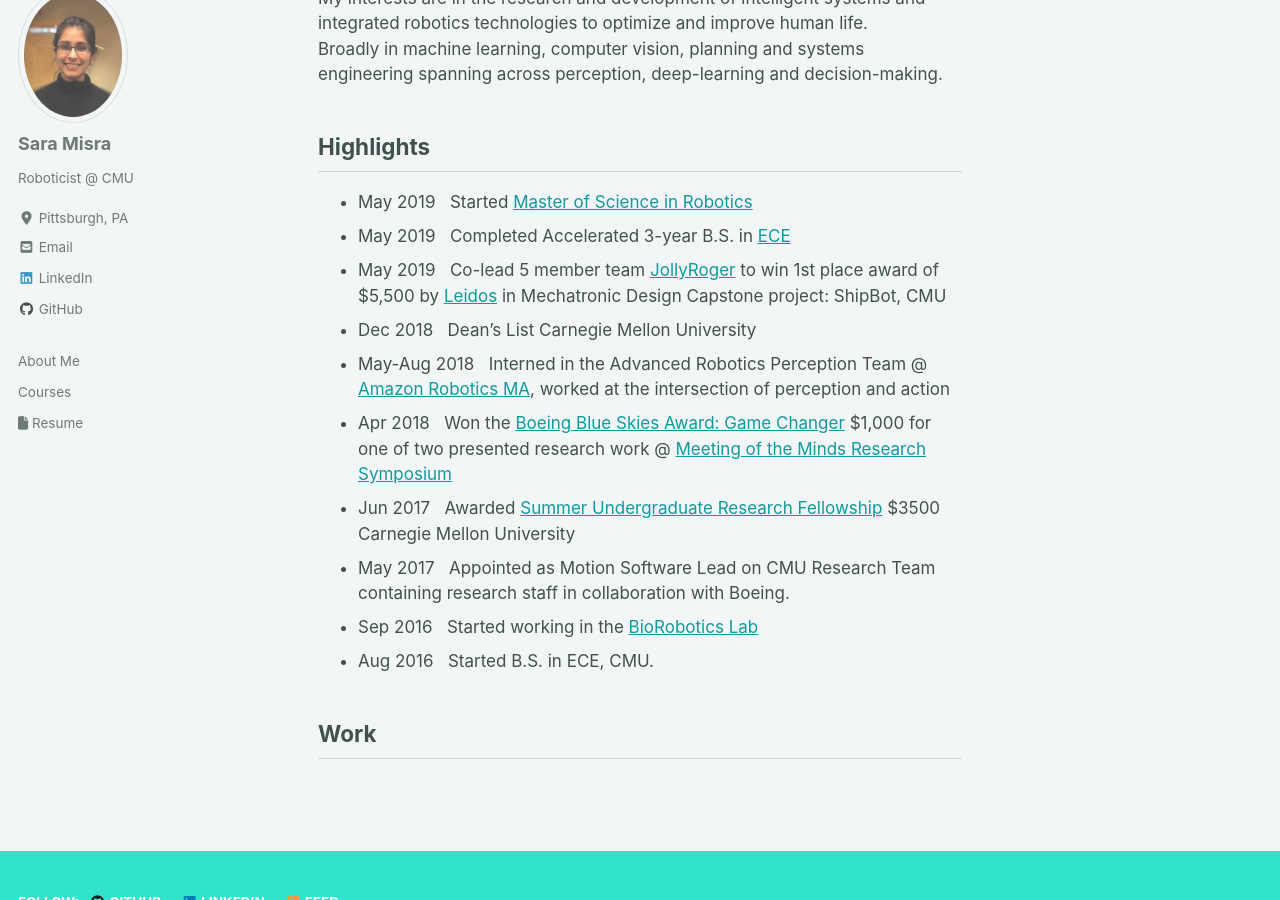
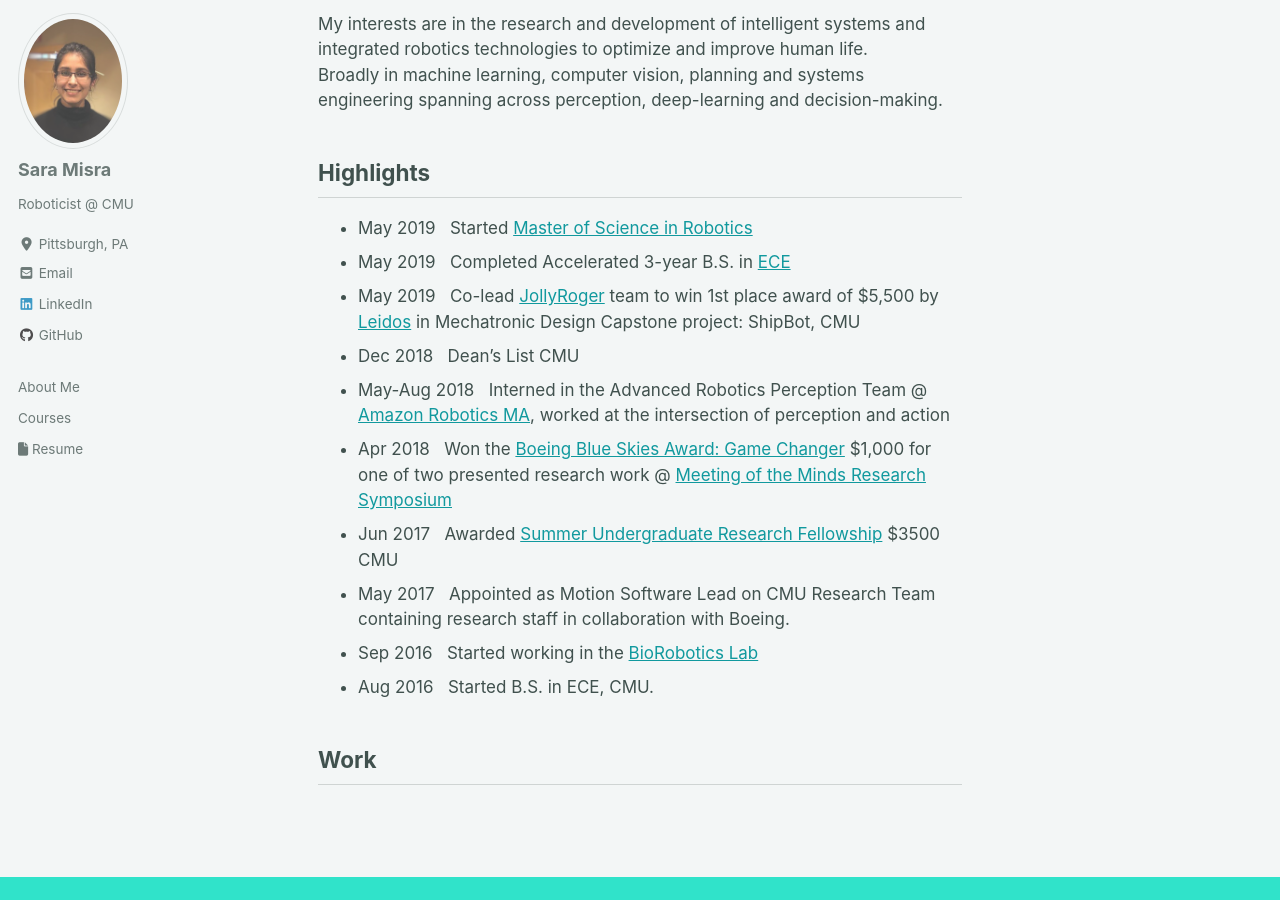
Before and after one commit to saram1sra/saram1sra.github.io, a Jekyll site: the page built from index.html, in a window 1280 px wide and 900 px high, scrolled down 291 px. Built offline with Jekyll 4.4.1, drawn with Linux system fonts in a browser that asks for light colours; cached includes are drawn as plain includes; nearby versions of some CDN libraries; the list of posts is cut into pages by our own code.

Commit message:
corrections

```diff
--- a/index.html
+++ b/index.html
@@ -2,7 +2,7 @@
 layout: single
 author_profile: true
 ---
-<p><b>Site in Progress</b></p>
+<p style="font-size: 20px" ><b><center>Site in Progress</center></b></p>
 
 <p style="font-size:17px">
 I am a Robotics Research Master's student in the <a href='https://www.ri.cmu.edu/'>Robotics Institute</a>,
@@ -19,11 +19,11 @@
 <ul>
     <li style="font-size:17px">May 2019 &nbsp Started <a href="https://www.ri.cmu.edu/education/academic-programs/master-of-science-robotics/">Master of Science in Robotics</a></li>
     <li style="font-size:17px">May 2019 &nbsp Completed Accelerated 3-year B.S. in <a href="https://www.ece.cmu.edu/">ECE</a></li>
-    <li style="font-size:17px">May 2019 &nbsp Co-lead 5 member team <a href="https://sites.google.com/view/cmu-jollyroger/home">JollyRoger</a> to win 1st place award of $5,500 by <a href="https://www.leidos.com/">Leidos</a> in Mechatronic Design Capstone project: ShipBot, CMU</li>
-    <li style="font-size:17px">Dec 2018 &nbsp Dean’s List Carnegie Mellon University</li>
+    <li style="font-size:17px">May 2019 &nbsp Co-lead <a href="https://sites.google.com/view/cmu-jollyroger/home">JollyRoger</a> team to win 1st place award of $5,500 by <a href="https://www.leidos.com/">Leidos</a> in Mechatronic Design Capstone project: ShipBot, CMU</li>
+    <li style="font-size:17px">Dec 2018 &nbsp Dean’s List CMU</li>
     <li style="font-size:17px">May-Aug 2018 &nbsp Interned in the Advanced Robotics Perception Team @ <a href="https://www.amazonrobotics.com/#/">Amazon Robotics MA</a>, worked at the intersection of perception and action</li>
     <li style="font-size:17px">Apr 2018 &nbsp Won the <a href="https://www.cmu.edu/uro/MoM/2018-award-winners.html">Boeing Blue Skies Award: Game Changer</a> $1,000 for one of two presented research work @ <a href="https://www.cmu.edu/uro/MoM/">Meeting of the Minds Research Symposium</a> </li>
-    <li style="font-size:17px">Jun 2017 &nbsp Awarded <a href='https://www.cmu.edu/uro/summer%20research%20fellowships/SURF/'>Summer Undergraduate Research Fellowship</a> $3500 Carnegie Mellon University </li>
+    <li style="font-size:17px">Jun 2017 &nbsp Awarded <a href='https://www.cmu.edu/uro/summer%20research%20fellowships/SURF/'>Summer Undergraduate Research Fellowship</a> $3500 CMU </li>
     <li style="font-size:17px">May 2017 &nbsp Appointed as Motion Software Lead on CMU Research Team containing research staff in collaboration with Boeing.</li>
     <li style="font-size:17px">Sep 2016 &nbsp Started working in the <a href="http://biorobotics.ri.cmu.edu/">BioRobotics Lab</a></li>
     <li style="font-size:17px">Aug 2016 &nbsp Started B.S. in ECE, CMU.</li>
```
